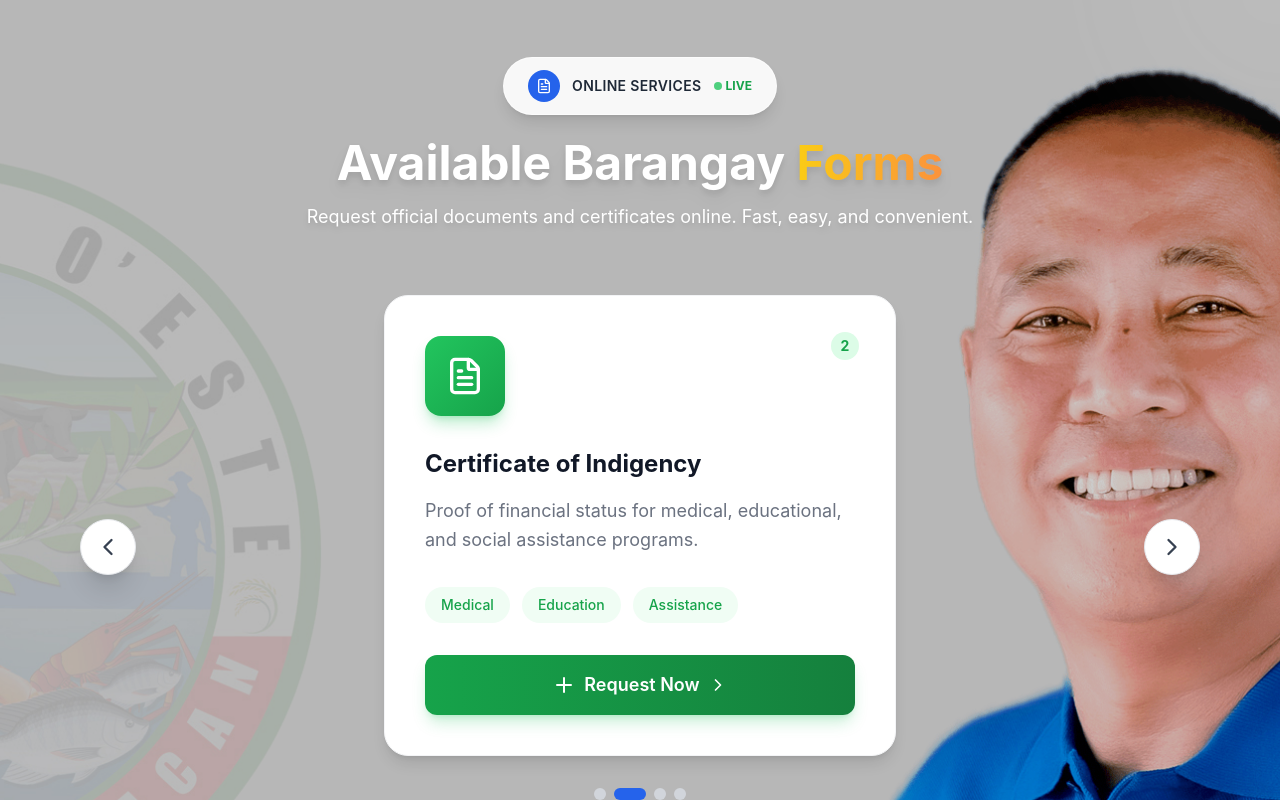
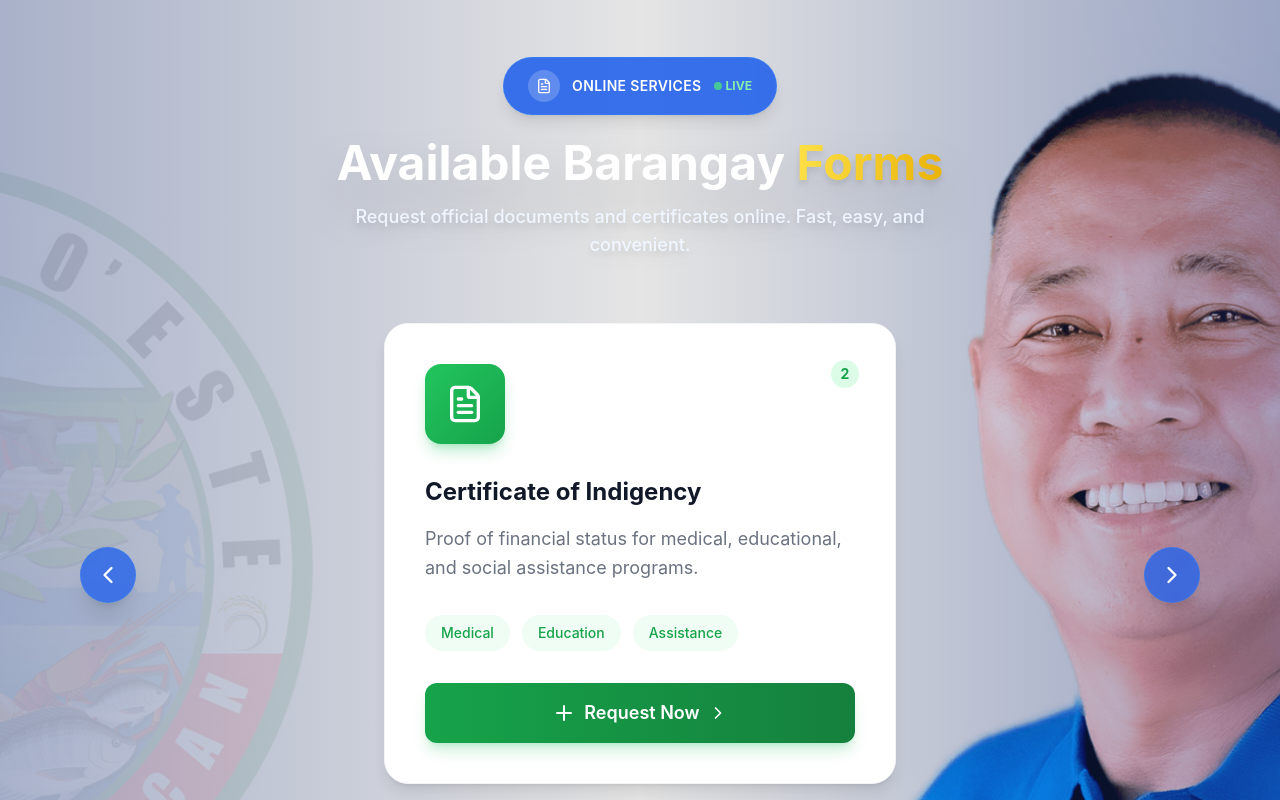
Before and after one commit to norielvc/ibaoesteportal, a Next.js app in the folder frontend/: page / in a window 1280 px wide. Shown: the part 800-1600 px from the top of the page. Built offline with nearby package versions, Linux system fonts and the light colour scheme; no server answers.

Commit message:
Adjust colors to blend with barangay captain background - blue theme

```diff
--- a/frontend/pages/index.js
+++ b/frontend/pages/index.js
@@ -479,7 +479,7 @@ export default function BarangayPortal() {
         />
 
         {/* Light Overlay for Text Readability (Optional) */}
-        <div className="absolute inset-0 bg-black/20"></div>
+        <div className="absolute inset-0 bg-gradient-to-r from-blue-900/30 via-transparent to-blue-900/40"></div>
 
         {/* Additional Decorative Overlays */}
         <div className="absolute top-0 left-0 w-full h-full overflow-hidden pointer-events-none">
@@ -491,20 +491,20 @@ export default function BarangayPortal() {
           {/* Section Header */}
           <div className="text-center mb-16">
             {/* Enhanced Online Services Badge */}
-            <div className="inline-flex items-center gap-3 px-6 py-3 bg-white/90 backdrop-blur-sm border border-white/50 text-gray-800 rounded-full text-sm font-semibold mb-6 shadow-lg">
-              <div className="flex items-center justify-center w-8 h-8 bg-blue-600 rounded-full">
+            <div className="inline-flex items-center gap-3 px-6 py-3 bg-blue-600/90 backdrop-blur-sm border border-blue-500/50 text-white rounded-full text-sm font-semibold mb-6 shadow-lg">
+              <div className="flex items-center justify-center w-8 h-8 bg-white/20 rounded-full">
                 <FileText className="w-4 h-4 text-white" />
               </div>
               <span className="tracking-wide">ONLINE SERVICES</span>
               <div className="flex items-center gap-1">
-                <span className="w-2 h-2 bg-green-500 rounded-full animate-pulse"></span>
-                <span className="text-xs text-green-600 font-bold">LIVE</span>
+                <span className="w-2 h-2 bg-green-400 rounded-full animate-pulse"></span>
+                <span className="text-xs text-green-300 font-bold">LIVE</span>
               </div>
             </div>
-            <h2 className="text-4xl md:text-5xl font-bold text-white drop-shadow-lg mb-4">
-              Available Barangay <span className="text-transparent bg-clip-text bg-gradient-to-r from-yellow-400 to-orange-400">Forms</span>
+            <h2 className="text-4xl md:text-5xl font-bold text-white drop-shadow-2xl mb-4">
+              Available Barangay <span className="text-transparent bg-clip-text bg-gradient-to-r from-yellow-300 to-yellow-500 drop-shadow-lg">Forms</span>
             </h2>
-            <p className="text-white drop-shadow-md max-w-2xl mx-auto text-lg">
+            <p className="text-blue-50 drop-shadow-lg max-w-2xl mx-auto text-lg font-medium">
               Request official documents and certificates online. Fast, easy, and convenient.
             </p>
           </div>
@@ -655,15 +655,15 @@ export default function BarangayPortal() {
                   {/* Navigation Arrows - Moved closer */}
                   <button
                     onClick={() => setCurrentFormSlide((prev) => (prev - 1 + forms.length) % forms.length)}
-                    className="absolute left-8 md:left-12 top-1/2 -translate-y-1/2 w-14 h-14 bg-white hover:bg-gray-50 shadow-xl rounded-full flex items-center justify-center transition-all z-10 border border-gray-200"
+                    className="absolute left-8 md:left-12 top-1/2 -translate-y-1/2 w-14 h-14 bg-blue-600/80 hover:bg-blue-700/90 backdrop-blur-sm shadow-xl rounded-full flex items-center justify-center transition-all z-10 border border-blue-500/50"
                   >
-                    <ChevronLeft className="w-7 h-7 text-gray-700" />
+                    <ChevronLeft className="w-7 h-7 text-white" />
                   </button>
                   <button
                     onClick={() => setCurrentFormSlide((prev) => (prev + 1) % forms.length)}
-                    className="absolute right-8 md:right-12 top-1/2 -translate-y-1/2 w-14 h-14 bg-white hover:bg-gray-50 shadow-xl rounded-full flex items-center justify-center transition-all z-10 border border-gray-200"
+                    className="absolute right-8 md:right-12 top-1/2 -translate-y-1/2 w-14 h-14 bg-blue-600/80 hover:bg-blue-700/90 backdrop-blur-sm shadow-xl rounded-full flex items-center justify-center transition-all z-10 border border-blue-500/50"
                   >
-                    <ChevronRight className="w-7 h-7 text-gray-700" />
+                    <ChevronRight className="w-7 h-7 text-white" />
                   </button>
 
                   {/* Dots Navigation */}
@@ -673,7 +673,7 @@ export default function BarangayPortal() {
                         key={index}
                         onClick={() => setCurrentFormSlide(index)}
                         className={`w-3 h-3 rounded-full transition-all ${
-                          currentFormSlide === index ? 'bg-blue-600 w-8' : 'bg-gray-300 hover:bg-gray-400'
+                          currentFormSlide === index ? 'bg-yellow-400 w-8 shadow-lg' : 'bg-white/60 hover:bg-white/80 backdrop-blur-sm'
                         }`}
                       />
                     ))}
```
